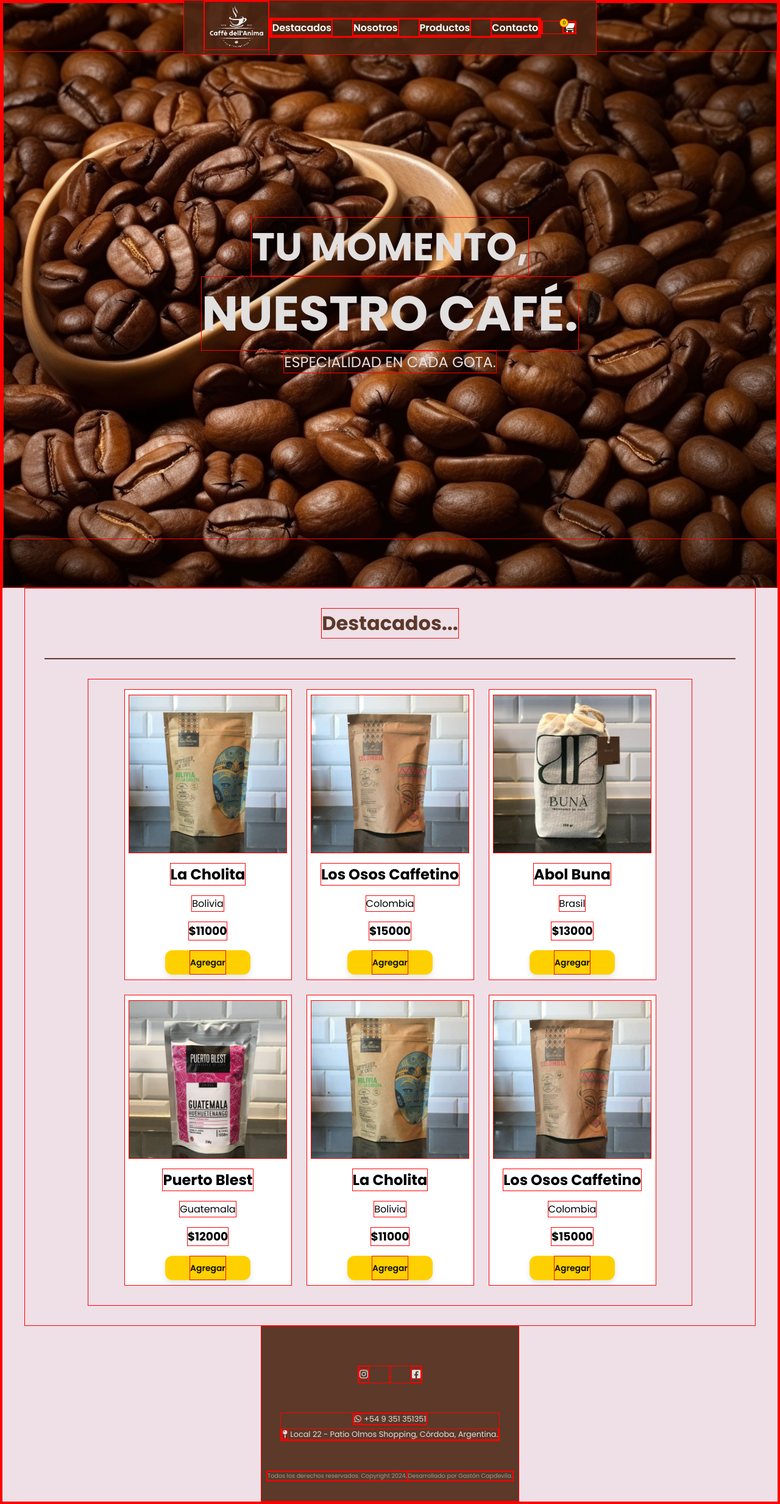
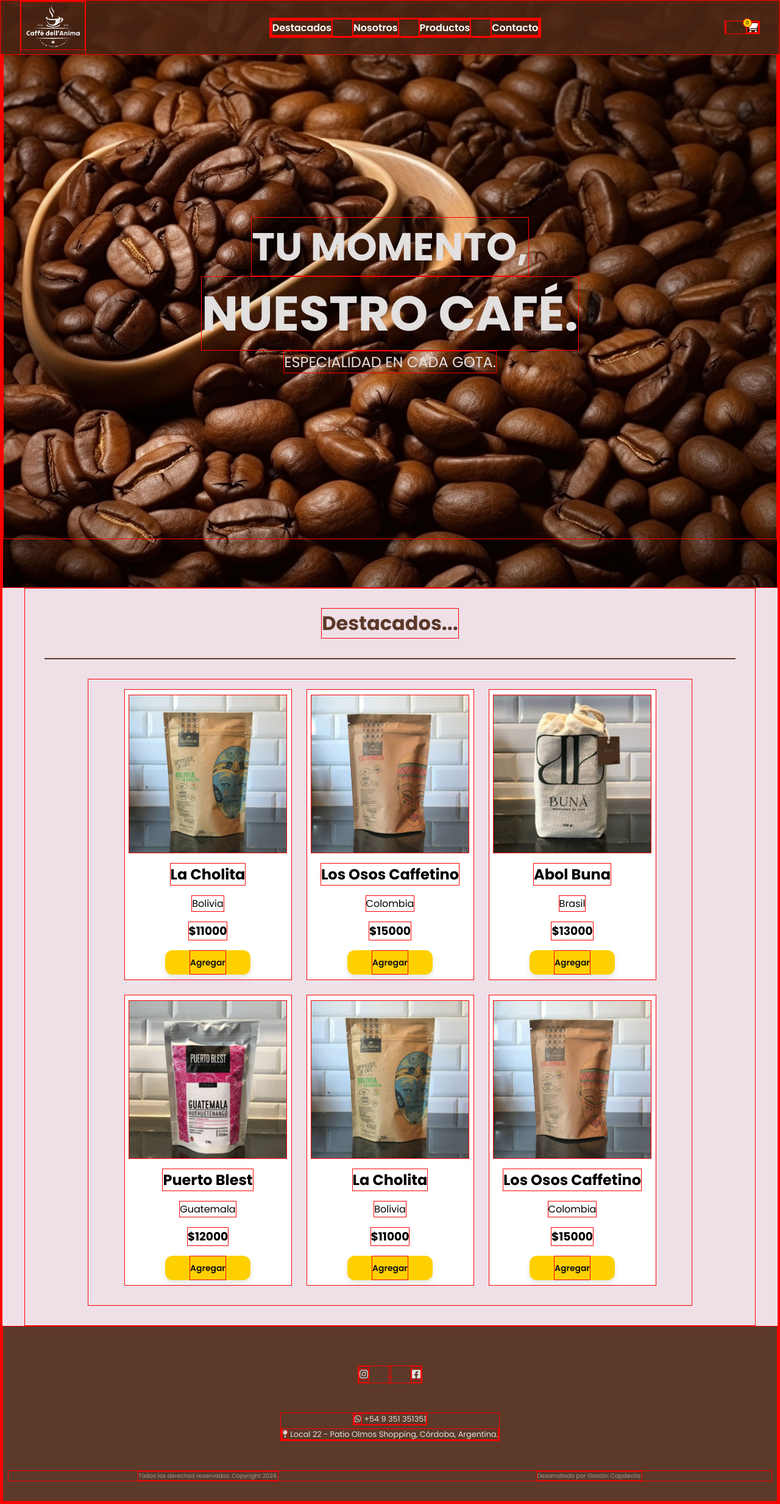
Before and after one commit to gastoncrc/react-integrador-nucba, a React (Vite) app: page / in a window 1280 px wide. Shown: the whole page at 61% size. Built offline with nearby package versions, Linux system fonts and the light colour scheme.

Commit message:
margin auto

```diff
--- a/src/components/footer/footer.css
+++ b/src/components/footer/footer.css
@@ -3,7 +3,7 @@
   flex-direction: column;
   align-items: center;
   justify-content: center;
-  width: auto;
+  width: 100%;
   background-color: var(--brown-header);
   gap: 3rem;
   padding: 4rem 0.5rem 2rem 0.5rem;
--- a/src/components/header/header.css
+++ b/src/components/header/header.css
@@ -1,8 +1,9 @@
 header {
-  width: auto;
+  width: 100%;
   display: flex;
   align-items: center;
   justify-content: space-between;
+  margin: auto;
   background-color: var(--brown-header);
   height: 90px;
   position: absolute;
@@ -57,6 +58,7 @@
 @media (max-width: 992px) {
   header {
     width: 992px;
+    max-width: 992px;
   }
 
   .logo-caffe {
```
